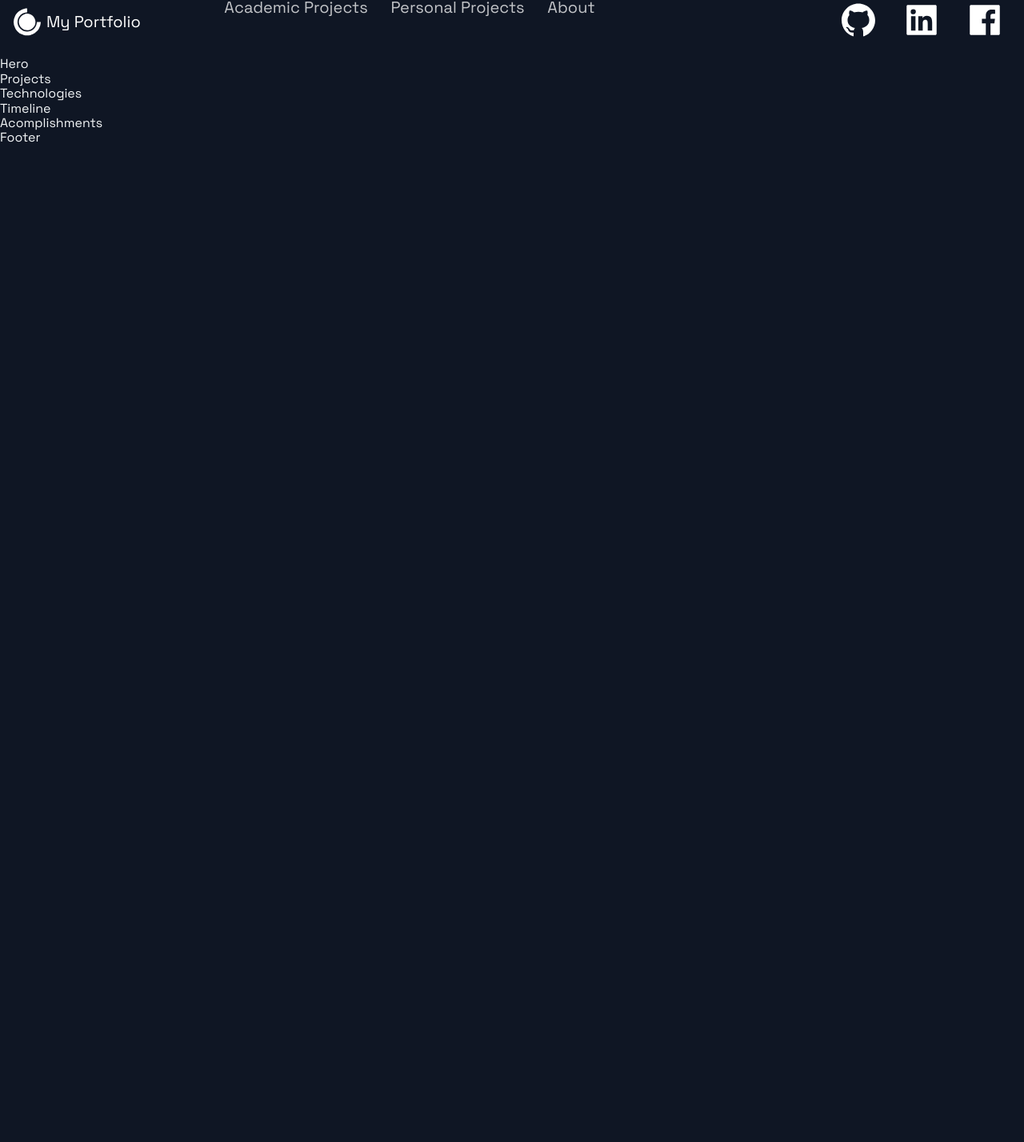
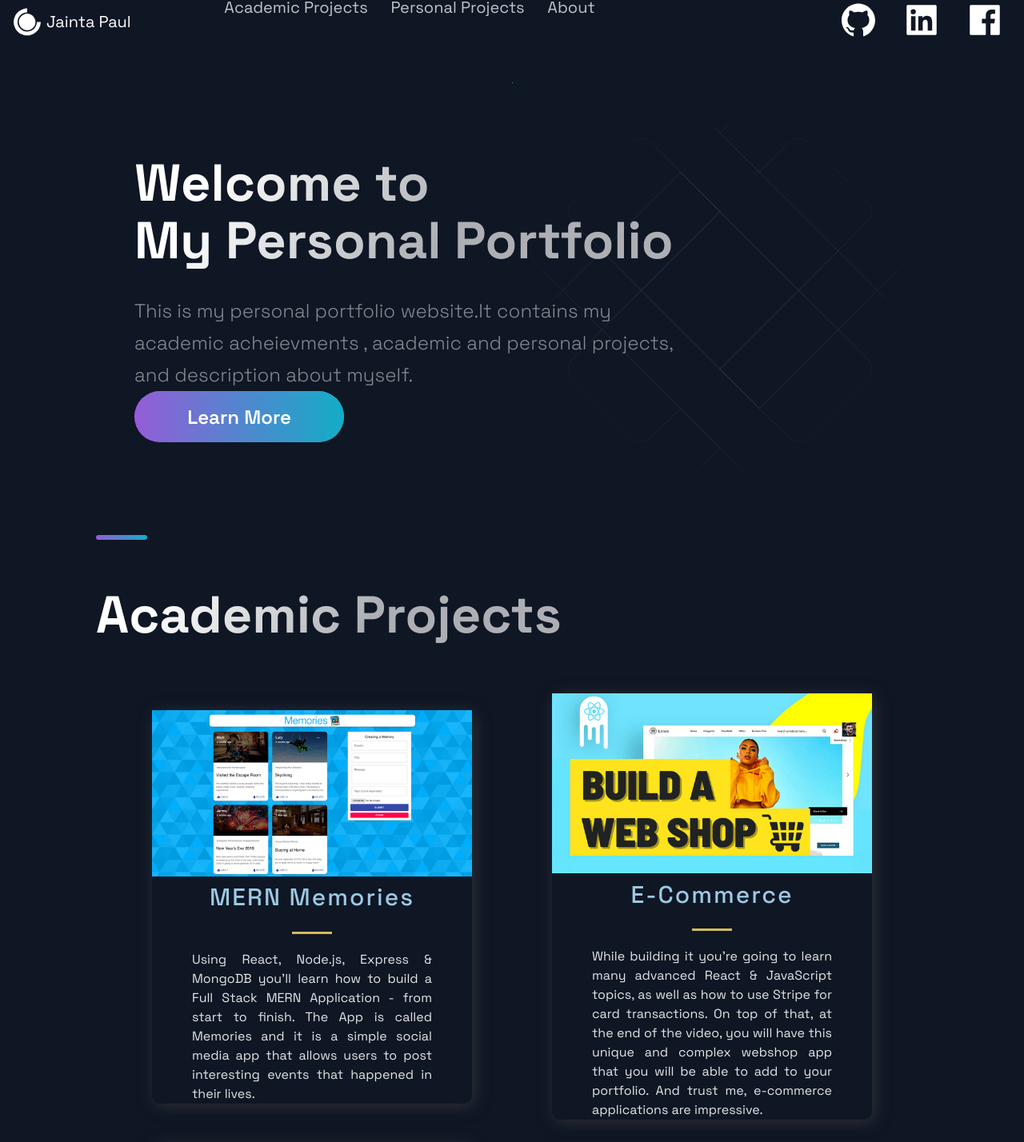
Before and after one commit to pauljainta/portfolio-website, a Next.js app: page / in a window 1280 px wide. Shown: the part 27-1455 px from the top of the page at 80% size. Before the commit the page ends 800 px from the top, so only its background shows below. Built offline with nearby package versions, Linux system fonts and the light colour scheme.

Commit message:
project add suru korsi

```diff
--- a/src/components/Header/Header.js
+++ b/src/components/Header/Header.js
@@ -10,19 +10,19 @@ const Header = () =>  (
     <Div1>
       <Link href="/">
         <a style={{display:"flex",alignItems: "center", color:"white"}}>
-          <DiCssdeck size="3em"/> <Span>My Portfolio</Span>
+          <DiCssdeck size="3em"/> <Span>Jainta Paul</Span>
         </a>
       </Link>
     </Div1>
 
     <Div2>
       <li>
-        <Link href="#academic_projects">
+        <Link href="#academicprojects">
           <NavLink>Academic Projects</NavLink>
         </Link>
         </li>
         <li>
-        <Link href="#personal_projects">
+        <Link href="#personalprojects">
           <NavLink>Personal Projects</NavLink>
         </Link>
         </li>
--- a/src/components/Header/HeaderStyles.js
+++ b/src/components/Header/HeaderStyles.js
@@ -23,6 +23,7 @@ export const Container = styled.div`
 export const Span= styled.span`
 font-size: 2rem;
 `;
+
 export const Div1 = styled.div`
   grid-area: 1 / 1 / 2 / 2;
   display: flex;
--- a/src/components/Hero/Hero.js
+++ b/src/components/Hero/Hero.js
@@ -4,10 +4,21 @@ import { Section, SectionText, SectionTitle } from '../../styles/GlobalComponent
 import Button from '../../styles/GlobalComponents/Button';
 import { LeftSection } from './HeroStyles';
 
-const Hero = (props) => (
-  <div>
-    Hero
-  </div>
+const Hero = () => (
+
+  <Section row nopaddng>
+    <LeftSection>
+      <SectionTitle main center>
+        Welcome to <br/> My Personal Portfolio
+      </SectionTitle>
+      <SectionText>
+        This is my personal portfolio website.It contains my academic acheievments , academic and personal projects,
+        and description about myself.
+        <Button onClick={()=> window.location='https://www.buet.ac.bd/web/#/'}>Learn More</Button>
+      </SectionText>
+    </LeftSection>
+
+  </Section>
 );
 
 export default Hero;
--- a/src/components/Projects/Projects.js
+++ /dev/null
@@ -1,13 +0,0 @@
-import React from 'react';
-
-import { BlogCard, CardInfo, ExternalLinks, GridContainer, HeaderThree, Hr, Tag, TagList, TitleContent, UtilityList, Img } from './ProjectsStyles';
-import { Section, SectionDivider, SectionTitle } from '../../styles/GlobalComponents';
-import { projects } from '../../constants/constants';
-
-const Projects = () => (
-  <div>
-    Projects
-  </div>
-);
-
-export default Projects;
--- /dev/null
+++ b/src/components/Projects/academic/AcademicProjects.js
@@ -0,0 +1,28 @@
+import React from 'react';
+
+import { BlogCard, CardInfo, ExternalLinks, GridContainer, HeaderThree, Hr, Tag, TagList, TitleContent, UtilityList, Img } from '../ProjectsStyles';
+import { Section, SectionDivider, SectionTitle } from '../../../styles/GlobalComponents';
+import { academicprojects } from '../../../constants/constants';
+
+const AcademicProjects = () => (
+  <Section nopadding id="academicprojects">
+    <SectionDivider/>
+      <SectionTitle main>Academic Projects </SectionTitle>
+      <GridContainer>
+        {academicprojects.map((project) =>  (
+         <BlogCard key={project.id}>
+           <Img src={project.image}/>
+           <TitleContent>
+             <HeaderThree title>{project.title}</HeaderThree>
+             <Hr/>
+           </TitleContent>
+
+         <CardInfo>{project.description}</CardInfo>
+         </BlogCard>
+
+        ))}
+      </GridContainer>
+  </Section>
+);
+
+export default AcademicProjects;
--- a/src/constants/constants.js
+++ b/src/constants/constants.js
@@ -1,4 +1,4 @@
-export const projects = [
+export const academicprojects = [
   {
     title: 'MERN Memories',
     description: "Using React, Node.js, Express & MongoDB you'll learn how to build a Full Stack MERN Application - from start to finish. The App is called Memories and it is a simple social media app that allows users to post interesting events that happened in their lives.",
--- a/src/pages/index.js
+++ b/src/pages/index.js
@@ -1,7 +1,7 @@
 import Acomplishments from '../components/Acomplishments/Acomplishments';
 import BgAnimation from '../components/BackgrooundAnimation/BackgroundAnimation';
 import Hero from '../components/Hero/Hero';
-import Projects from '../components/Projects/Projects';
+import Projects from '../components/Projects/academic/AcademicProjects';
 import Technologies from '../components/Technologies/Technologies';
 import Timeline from '../components/TimeLine/TimeLine';
 import { Layout } from '../layout/Layout';
@@ -10,10 +10,10 @@ import { Section } from '../styles/GlobalComponents';
 const Home = () => {
   return (
     <Layout>
-      {/* <Section grid> */}
+      <Section grid>
         <Hero />
-        {/* <BgAnimation /> */}
-      {/* </Section> */}
+         <BgAnimation />
+       </Section>
       <Projects />
       <Technologies />
       <Timeline />
```
